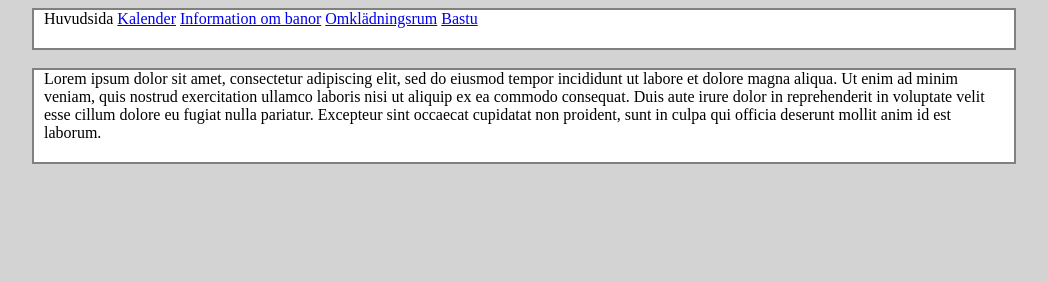
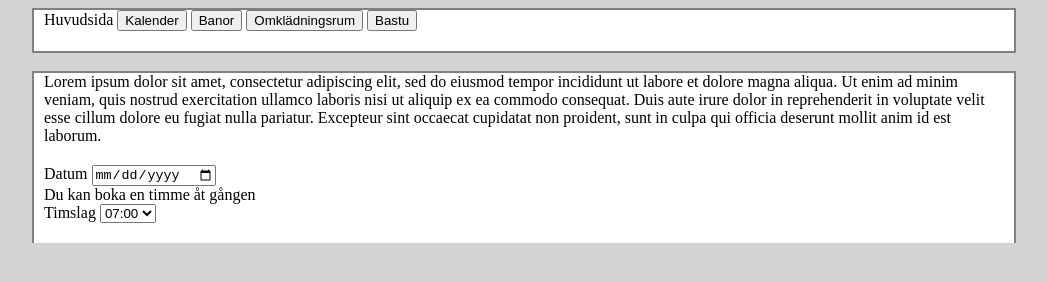
Before and after one commit to CarlAxelAven/Tennisklubb, a plain HTML site: page index.html in a window 1280 px wide. Shown: the whole page, without its empty margins (116-1163 px from the left). Drawn offline with Linux system fonts and the light colour scheme.

Commit message:
kalender

```diff
--- a/index.html
+++ b/index.html
@@ -3,14 +3,30 @@
 <head>
 	<title>Tennisklubb</title>
 	<link rel="stylesheet" type="text/css" href="tenniscss.css">
+	<script>
+			function kalender() {
+				document.getElementById("bodystuffing").innerHTML = "Kalender grejsilimojs";
+
+		}
+        function banor() {
+            document.getElementById("bodystuffing").innerHTML = "Banor grejsilimojs";
+        }
+        function omkl() {
+            document.getElementById("bodystuffing").innerHTML = "Omklädningsrum grejsilimojs";
+        }
+        function bastu() {
+            document.getElementById("bodystuffing").innerHTML = "Bastu grejsilimojs";
+        }
+
+	</script>
 </head>
 <body>
 	<div id="header">
 		<a>Huvudsida</a>
-			<a href="kalender.html">Kalender</a>
-			<a href="infobana.html">Information om banor</a>
-			<a href="omkl.html">Omklädningsrum</a>
-			<a href="bastu.html">Bastu</a>
+		<button type="button" onclick="kalender()">Kalender</button>
+		<button type="button" onclick="banor()">Banor</button>
+		<button type="button" onclick="omkl()">Omklädningsrum</button>
+		<button type="button" onclick="bastu()">Bastu</button>
 	</div>
 	<br>
 	<div id="bodystuffing">
@@ -19,7 +35,27 @@
 		exercitation ullamco laboris nisi ut aliquip ex ea commodo consequat. Duis aute
 		irure dolor in reprehenderit in voluptate velit esse cillum dolore eu fugiat nulla
 		pariatur. Excepteur sint occaecat cupidatat non proident, sunt in culpa qui officia deserunt mollit anim id est laborum.
-
+		<br />
+	</div>
+	<div id="kalender">
+		<form>
+			<label for="datum">Datum</label>
+			<input name="datum" type="date" id="datum">
+			<br>Du kan boka en timme åt gången<br>
+			<label for="time">Timslag</label>
+			<select name="time" id="time" required>
+				<option value="07">07:00</option>
+				<option value="08">08:00</option>
+				<option value="09">09:00</option>
+				<option value="10">10:00</option>
+				<option value="11">11:00</option>
+				<option value="12">12:00</option>
+				<option value="13">13:00</option>
+				<option value="14">14:00</option>
+				<option value="15">15:00</option>
+				<option value="16">16:00</option>
+			</select>
+		</form>
 	</div>
 </body>
 </html>
--- a/tenniscss.css
+++ b/tenniscss.css
@@ -16,8 +16,20 @@ padding-bottom: 20px;
 width:  960px;
 background-color:  white;
 margin: auto;
-border:  solid 2px grey;
+border-top:  solid 2px grey;
+border-left: solid 2px grey;
+border-right: solid 2px grey;
 padding-left: 10px;
 padding-right: 10px;
 padding-bottom: 20px;
 }
+#kalender {
+	width: 960px;
+	background-color: white;
+	margin: auto;
+	border-left: solid 2px grey;
+	border-right: solid 2px grey;
+	padding-left: 10px;
+	padding-right: 10px;
+	padding-bottom: 20px;
+}
```
Lines whose indentation alone changed are shown as unchanged.
